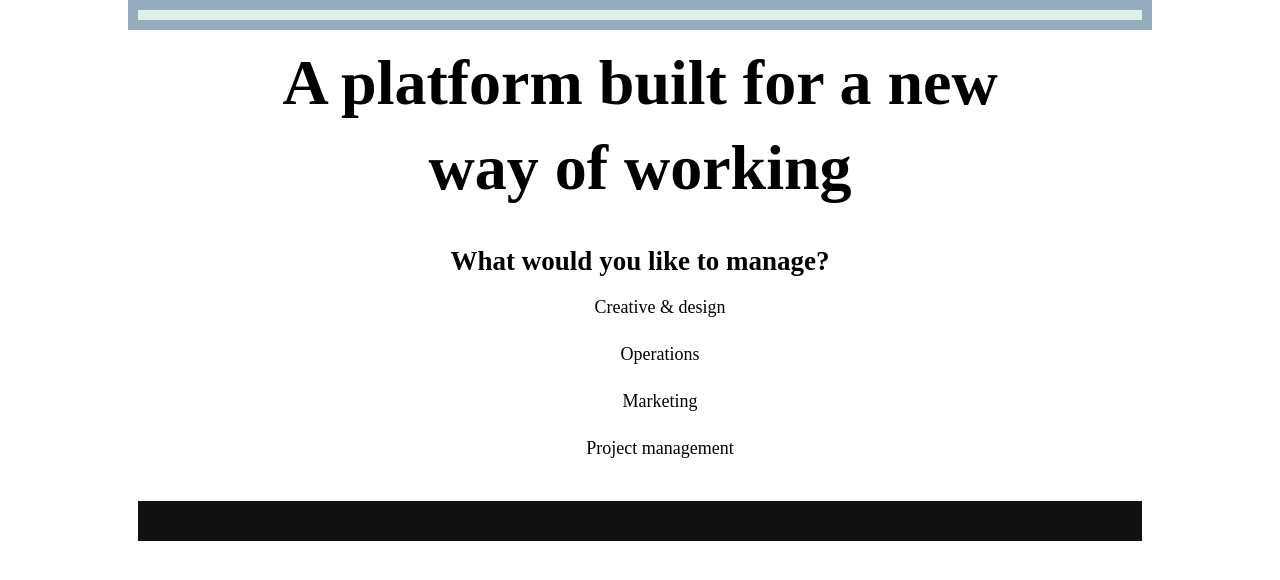
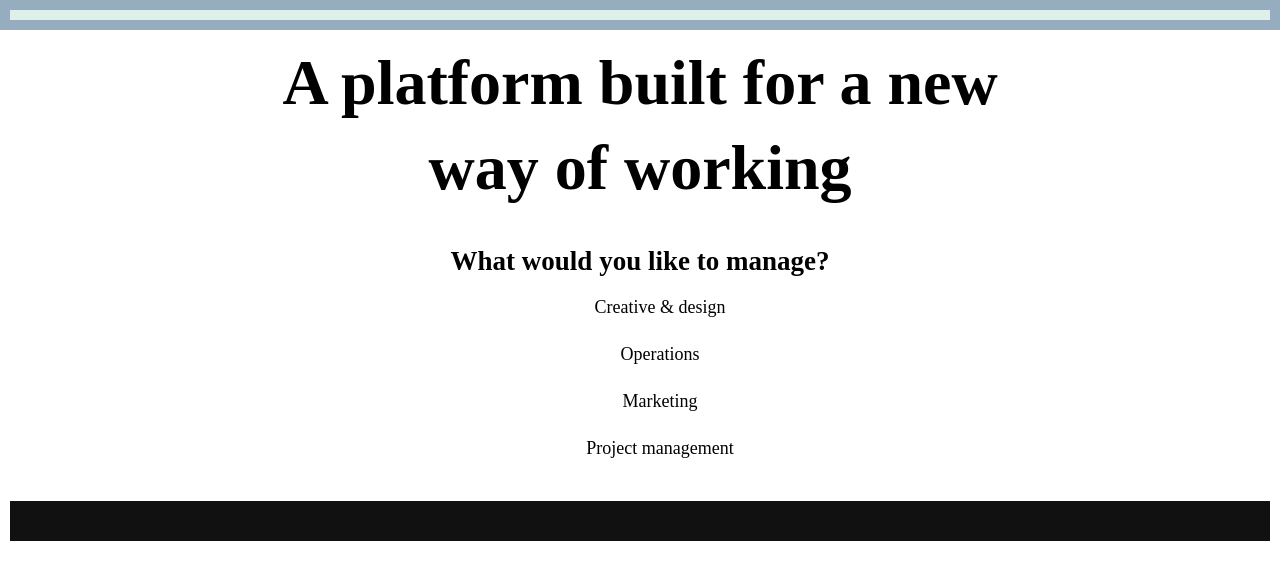
Before and after one commit to NoamSaar/Myday-frontend, a React (Vite) app: page / in a window 1280 px wide. Shown: the top 580 px of the page. Built offline with nearby package versions, Linux system fonts and the light colour scheme; a web font is replaced by a local one.

Commit message:
Remove body layout

```diff
--- a/src/assets/styles/basics/_base.scss
+++ b/src/assets/styles/basics/_base.scss
@@ -13,8 +13,6 @@ html {
 body {
     font-size: rem(18px);
     margin: 0;
-    max-width: 1024px;
-    margin: auto;
     font-family: figtree;
 }
 
```
